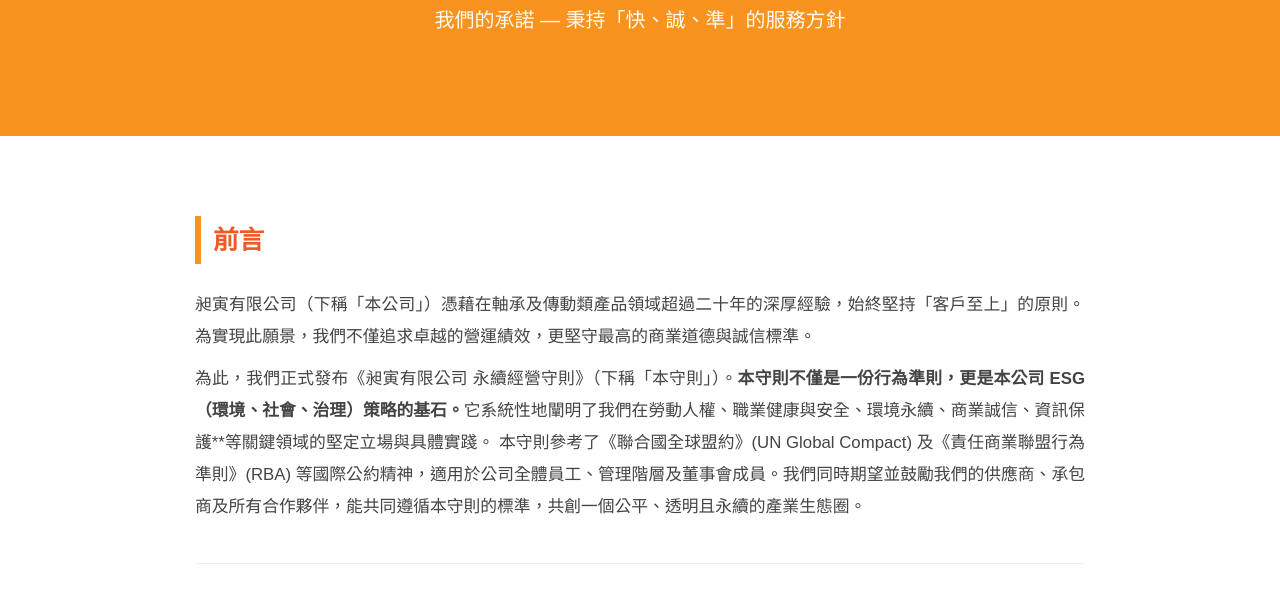
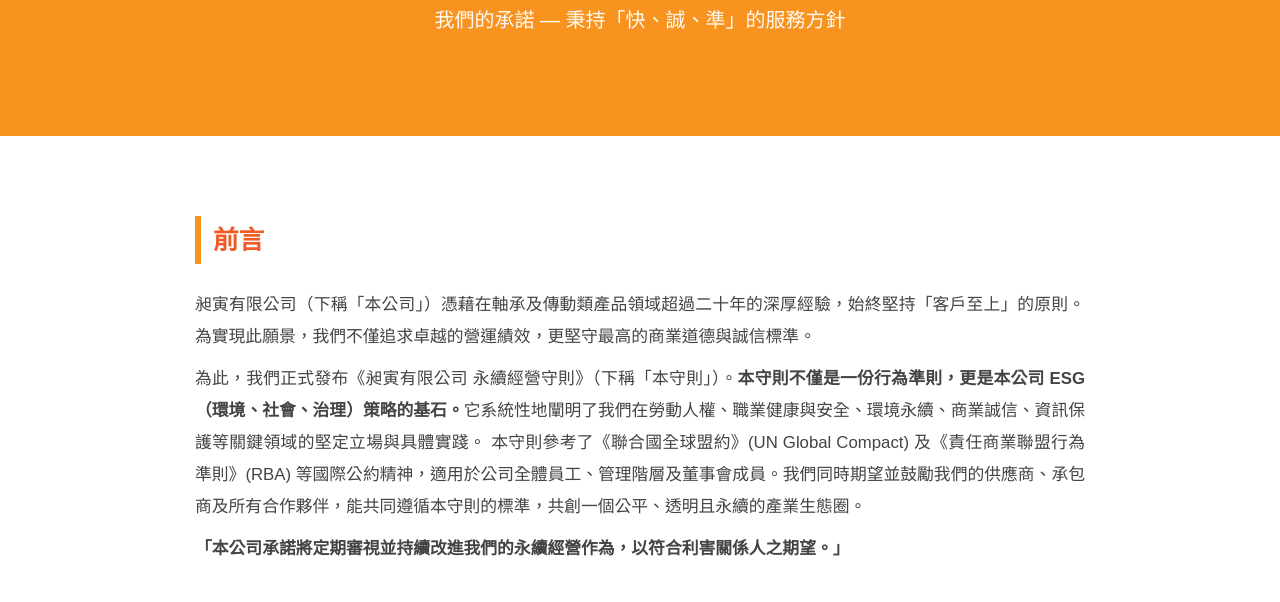
Before and after one commit to win83117266/my-portfolio-website, a plain HTML site: page sustainability.html in a window 1280 px wide. Shown: the part 198-800 px from the top of the page. Drawn offline with Linux system fonts and the light colour scheme.

Commit message:
修改經營守則

```diff
--- a/sustainability.html
+++ b/sustainability.html
@@ -51,10 +51,15 @@
           永續經營守則》（下稱「本守則」）。<strong
             >本守則不僅是一份行為準則，更是本公司
             ESG（環境、社會、治理）策略的基石。</strong
-          >它系統性地闡明了我們在勞動人權、職業健康與安全、環境永續、商業誠信、資訊保護**等關鍵領域的堅定立場與具體實踐。
+          >它系統性地闡明了我們在勞動人權、職業健康與安全、環境永續、商業誠信、資訊保護等關鍵領域的堅定立場與具體實踐。
           本守則參考了《聯合國全球盟約》(UN Global Compact)
           及《責任商業聯盟行為準則》(RBA)
           等國際公約精神，適用於公司全體員工、管理階層及董事會成員。我們同時期望並鼓勵我們的供應商、承包商及所有合作夥伴，能共同遵循本守則的標準，共創一個公平、透明且永續的產業生態圈。
+        </p>
+        <p>
+          <strong
+            >「本公司承諾將定期審視並持續改進我們的永續經營作為，以符合利害關係人之期望。」</strong
+          >
         </p>
       </section>
 
```
